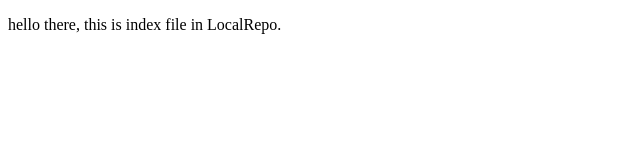
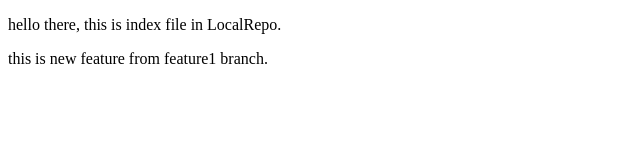
Before and after one commit to falakrana/LocalRepo, a plain HTML site: page index.html in a window 1280 px wide. Shown: the whole page, without its empty margins (0-640 px from the left). Drawn offline with Linux system fonts and the light colour scheme.

Commit message:
This is modification after using branches.

```diff
--- a/index.html
+++ b/index.html
@@ -7,5 +7,6 @@
 </head>
 <body>
     <p>hello there, this is index file in LocalRepo.</p>
+    <p>this is new feature from feature1 branch.</p>
 </body>
 </html>
```
